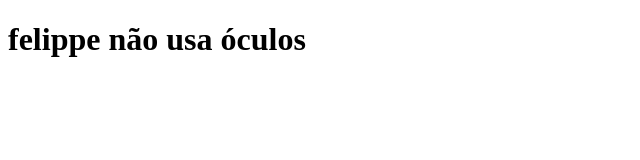
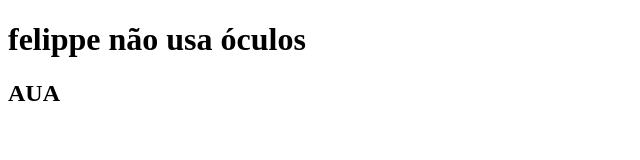
Before and after one commit to Beraldones/Aula04092026, a plain HTML site: page felippe.html in a window 1280 px wide. Shown: the full height of the page, 0-640 px from the left. Drawn offline with Linux system fonts and the light colour scheme.

Commit message:
Mais autalização

```diff
--- a/felippe.html
+++ b/felippe.html
@@ -8,5 +8,6 @@
 <body>
     <h1>felippe não usa óculos</h1>
     <a href="index.html"></a>
+    <h2>AUA</h2>
 </body>
 </html>
```
Also changed, not shown: index.html (+1 -0 lines), Captura de tela 2026-09-04 214935.png (added), Captura de tela 2026-09-04 214939.png (added), Captura de tela 2026-09-04 214943.png (added), Captura de tela 2026-09-04 214954.png (added), Captura de tela 2026-09-04 215110.png (added), Captura de tela 2026-09-04 215515.png (added), Captura de tela 2026-09-04 220204.png (added), Captura de tela 2026-09-04 220208.png (added), Captura de tela 2026-09-04 220215.png (added), Captura de tela 2026-09-04 220224.png (added).
